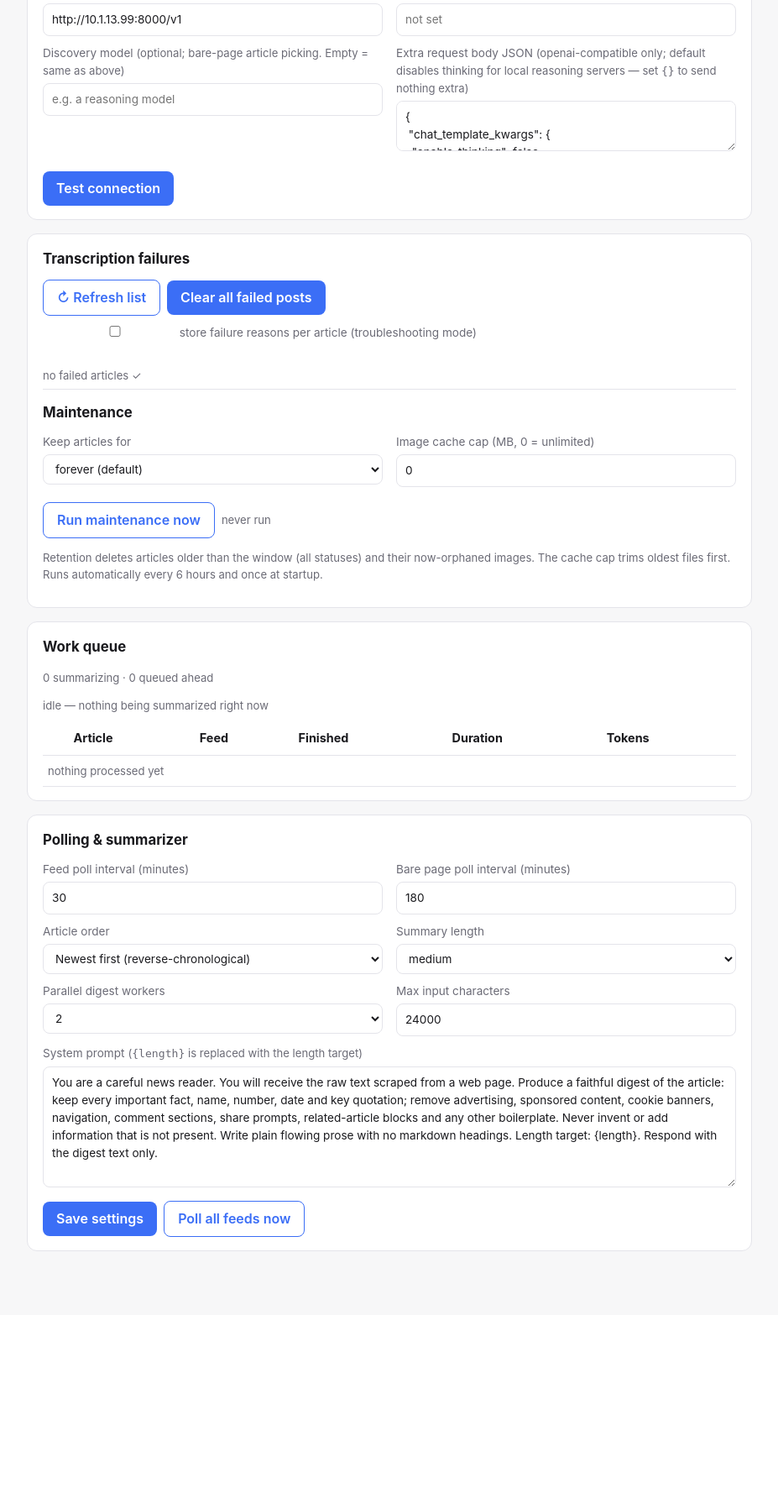
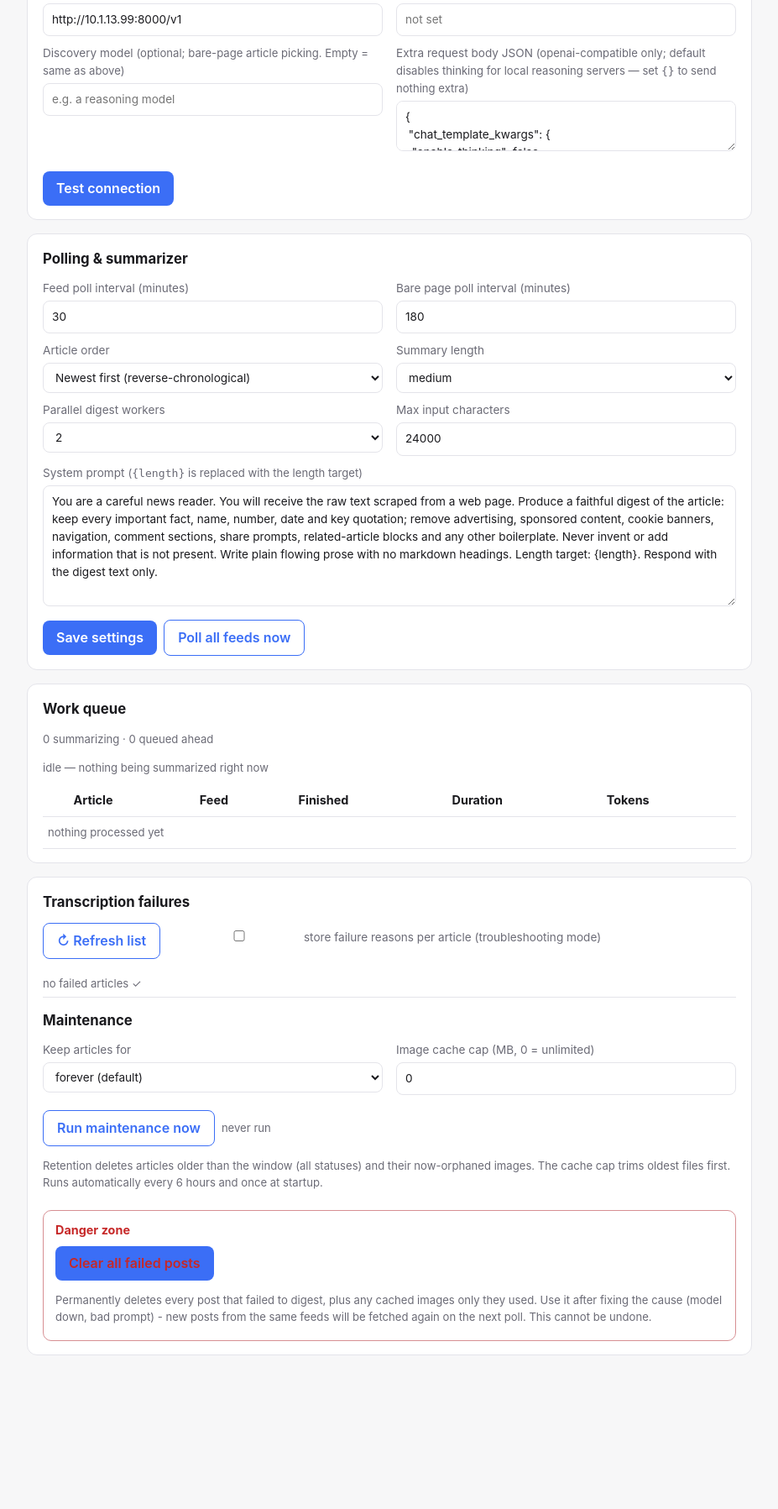
Before and after one commit to nkavassalis/RSSgate, a Flask app: page /admin in a window 1280 px wide. Shown: the part 1640-3437 px from the top of the page at 84% size, without its empty margins (272-1199 px from the left). Before the commit the page ends 3130 px from the top, so only its background shows below. Run offline with Flask 3, Linux system fonts and the light colour scheme; data that the repository does not hold is empty.

Commit message:
v0.61.0: grouped admin nav, autosave feed settings, danger zone, feed filter

```diff
--- a/rssgate/__init__.py
+++ b/rssgate/__init__.py
@@ -1,2 +1,2 @@
 """RSSgate - local RSS feed manager with LLM-transcribed reader view."""
-__version__ = "0.60.0"
+__version__ = "0.61.0"
--- a/rssgate/static/admin.js
+++ b/rssgate/static/admin.js
@@ -23,6 +23,13 @@ document.getElementById('admin-close').addEventListener('click', e => {
 const chk = (root, sel, fb) => root.querySelector(sel) || { checked: !!fb };
 const catChip = v => `<span class="chip user cat" data-name="${esc(v)}">${esc(v)} <b>×</b></span>`;
 
+function applyFeedFilter() {
+  const q = $('feed-q').value.trim().toLowerCase();
+  $('feed-table').querySelectorAll('tbody tr[data-id]').forEach(tr => {
+    tr.hidden = !!q && !tr.dataset.search.includes(q);
+  });
+}
+$('feed-q').addEventListener('input', applyFeedFilter);
 async function renderFeeds() {
   const feeds = await api('/api/feeds');
   ALLCATS = (await api('/api/categories')).map(c => c.name);
@@ -31,6 +38,8 @@ async function renderFeeds() {
   const tbody = $('feed-table').querySelector('tbody');
   tbody.innerHTML = feeds.map(f => `
     <tr data-id="${f.id}" data-was-llm="${f.summarize === 0 ? 0 : 1}"
+        data-search="${esc([f.custom_title, f.title, f.url, f.categories]
+                            .filter(Boolean).join(' ').toLowerCase())}"
         class="${f.enabled ? '' : 'off'}">
       <td><span class="fname-cell" data-role="fname">
           <a href="${esc(f.url)}" target="_blank">${esc(f.custom_title || f.title || f.url)}</a>
@@ -54,6 +63,8 @@ async function renderFeeds() {
       </td>
     </tr>
 `).join('');
+  $('feed-q').hidden = feeds.length <= 8;   // filter earns its space
+  applyFeedFilter();
   // (inline cfg rows replaced by the cog modal)
 
   tbody.querySelectorAll('tr[data-id]').forEach(tr => {
@@ -538,7 +549,14 @@ async function renderLlmStats() {
   $('st-last').textContent = 'last LLM call: ' + (s.last_call_ts || 'never');
 }
 
-renderFeeds(); renderCategories(); loadConfig(); renderUsage(); renderLlmStats(); renderWorkqueue();
+// initial renders are async and change page height: re-apply a deep-link
+// (#sec-*) once they land, or the jump targets a stale position
+Promise.allSettled([renderFeeds(), renderCategories(), loadConfig(),
+                    renderUsage(), renderLlmStats(), renderWorkqueue()])
+  .then(() => {
+    const t = location.hash && document.getElementById(location.hash.slice(1));
+    if (t) t.scrollIntoView({ block: 'start' });
+  });
 setInterval(() => { renderUsage(); renderLlmStats(); }, 15000);
 setInterval(renderWorkqueue, 5000);
 
@@ -624,32 +642,57 @@ async function openFeedCfg(id) {
       </div>
     </div>
     <div class="row">
-      <button class="btn" data-act="apply-cfg">Apply</button>
+      <button class="btn" data-act="cfg-done">Done</button>
       <button class="btn ghost" data-act="cfg-refresh" title="fetch this feed now">&#x21bb; Refresh now</button>
       <button class="btn ghost danger" data-act="cfg-del">&#10005; Delete feed</button>
-      <span class="cfg-status hint"></span>
+      <span class="cfg-status hint">changes save as you make them</span>
     </div>`;
   veil.hidden = false;
   const q = s => body.querySelector(s);
-  q('[data-act=apply-cfg]').addEventListener('click', async () => {
-    const blocked = [...body.querySelectorAll('.cat-pick input:not(:checked)')]
-      .map(i => i.dataset.cat);
-    const patch = { digest_length: q('[data-role=dlen]').value,
-                    system_prompt: q('[data-role=sprompt]').value,
-                    max_input_chars: Math.max(0, +q('[data-role=micap]').value || 0),
-                    sync_deletes: q('[data-role=syncdel]').checked,
-                    summarize: q('[data-role=llm]').checked,
-                    hide_sponsored: q('[data-role=spons]').checked,
-                    images_mode: q('[data-role=imgmode]').value,
-                    category_block: blocked };
-    await api(`/api/feeds/${id}`, { method: 'PUT', body: JSON.stringify(patch) });
-    q('.cfg-status').textContent = 'saved \u2713';
-    const promptChanged = patch.system_prompt !== body.dataset.wasPrompt
-      || patch.digest_length !== body.dataset.wasDlen;
-    const wasLlm = body.dataset.wasLlm === '1';
+  // autosave: each control persists its OWN field on change (textarea on
+  // blur), flashing its label like the Display panel. Settings that change
+  // what a digest IS (prompt, length, LLM on/off) offer a re-process.
+  const FIELD = {
+    dlen:    () => ({ digest_length: q('[data-role=dlen]').value }),
+    sprompt: () => ({ system_prompt: q('[data-role=sprompt]').value }),
+    micap:   () => ({ max_input_chars: Math.max(0, +q('[data-role=micap]').value || 0) }),
+    syncdel: () => ({ sync_deletes: q('[data-role=syncdel]').checked }),
+    llm:     () => ({ summarize: q('[data-role=llm]').checked }),
+    spons:   () => ({ hide_sponsored: q('[data-role=spons]').checked }),
+    imgmode: () => ({ images_mode: q('[data-role=imgmode]').value }),
+    cat:     () => ({ category_block: [...body.querySelectorAll(
+                 '.cat-pick input:not(:checked)')].map(i => i.dataset.cat) }),
+  };
+  body.addEventListener('change', async e => {
+    const el = e.target;
+    const role = el.dataset.role || (el.dataset.cat !== undefined ? 'cat' : '');
+    if (!FIELD[role]) return;
+    const label = el.closest('label') || el;
+    const st = q('.cfg-status');
+    label.classList.add('cfg-saving');
+    try {
+      await api(`/api/feeds/${id}`, { method: 'PUT',
+                                      body: JSON.stringify(FIELD[role]()) });
+      label.classList.remove('cfg-saving'); label.classList.add('cfg-ok');
+      setTimeout(() => label.classList.remove('cfg-ok'), 1200);
+      st.textContent = 'saved \u2713';
+    } catch (err) {
+      label.classList.remove('cfg-saving'); label.classList.add('cfg-bad');
+      setTimeout(() => label.classList.remove('cfg-bad'), 2500);
+      st.textContent = 'save failed: ' + err.message;
+      return;
+    }
+    let redo = false;
+    if (role === 'sprompt' && el.value !== body.dataset.wasPrompt) {
+      body.dataset.wasPrompt = el.value; redo = true; }
+    if (role === 'dlen' && el.value !== body.dataset.wasDlen) {
+      body.dataset.wasDlen = el.value; redo = true; }
+    if (role === 'llm' && (el.checked ? '1' : '0') !== body.dataset.wasLlm) {
+      body.dataset.wasLlm = el.checked ? '1' : '0'; redo = true; }
     await renderFeeds();
-    if (promptChanged || wasLlm !== patch.summarize) await maybeRedigest(id);
+    if (redo) await maybeRedigest(id);
   });
+  q('[data-act=cfg-done]').addEventListener('click', () => { veil.hidden = true; });
   q('[data-act=cfg-refresh]').addEventListener('click', async () => {
     const st = q('.cfg-status');
     st.textContent = 'refreshing\u2026';
--- a/rssgate/static/style.css
+++ b/rssgate/static/style.css
@@ -297,7 +297,7 @@ label.cfg-bad { box-shadow:0 0 0 2px #c62828; border-radius:4px; }
 
 /* two-pane admin settings nav */
 .admin-body { display:block; }
-.sec-col { display:block; min-width:0; }
+.sec-col { display:block; min-width:0; padding-bottom:45vh; } /* last panels can reach the top */
 .sec-nav { display:flex; flex-wrap:wrap; gap:6px; margin:0 0 14px;
   position:sticky; top:54px; z-index:5; background:var(--bg); padding:6px 0; }
 .sec-nav a { font-size:.78rem; padding:5px 10px; border-radius:999px;
@@ -359,4 +359,16 @@ select.imgmode { width:auto; display:inline-block; margin:0 0 0 8px;
   .pip-ok  { color:#4be08a; }
   .pip-err { color:#ff7a6e; }
 }
-section.panel { scroll-margin-top:72px; }
+
+/* admin: grouped nav, danger zone, feed filter */
+.nav-group { display:none; font-size:.68rem; font-weight:700;
+  letter-spacing:.06em; text-transform:uppercase; color:var(--muted);
+  padding:10px 10px 2px; }
+.nav-group:first-child { padding-top:0; }
+@media (min-width: 960px) { .nav-group { display:block; } }
+.danger-zone { margin-top:22px; padding:12px 14px 4px;
+  border:1px solid color-mix(in srgb, #c62828 45%, var(--line));
+  border-radius:10px; }
+.danger-zone h3 { margin:0 0 8px; font-size:.9rem; color:#c62828; }
+@media (prefers-color-scheme: dark) { .danger-zone h3, .btn.danger { color:#ff7a6e; } }
+.feed-q { width:100%; margin:0 0 10px; }
--- a/rssgate/templates/admin.html
+++ b/rssgate/templates/admin.html
@@ -23,15 +23,19 @@ RSSgate Admin</title>
 <main class="admin-main">
   <div class="admin-body">
   <nav class="sec-nav" aria-label="Settings sections">
+    <span class="nav-group">Overview</span>
     <a href="#sec-status">Status</a>
     <a href="#sec-usage">Usage &amp; performance</a>
+    <span class="nav-group">Reading</span>
     <a href="#sec-display">Display &amp; sharing</a>
     <a href="#sec-categories">Categories</a>
+    <span class="nav-group">Sources</span>
     <a href="#sec-feeds">Feeds</a>
+    <span class="nav-group">Processing</span>
     <a href="#sec-llm">Language model</a>
+    <a href="#sec-polling">Polling &amp; digests</a>
+    <a href="#sec-queue">Work queue</a>
     <a href="#sec-failures">Failures &amp; cleanup</a>
-    <a href="#sec-queue">Work queue</a>
-    <a href="#sec-polling">Polling &amp; digests</a>
   </nav>
   <div class="sec-col">
 
@@ -100,6 +104,8 @@ RSSgate Admin</title>
 
   <section class="panel" id="sec-feeds">
     <h2>Feeds</h2>
+    <input id="feed-q" class="feed-q" type="search" hidden
+           placeholder="filter feeds by name, address or category">
     <table class="feed-table" id="feed-table">
       <thead><tr><th>Feed</th><th>Categories</th><th>Enabled</th>
       <th>Last fetch</th><th></th></tr></thead>
@@ -144,51 +150,6 @@ RSSgate Admin</title>
     </div>
   </section>
 
-  <section class="panel" id="sec-failures">
-    <h2>Transcription failures</h2>
-    <div class="row">
-      <button class="btn ghost" id="fail-refresh">&#8635; Refresh list</button>
-      <button class="btn" id="fail-clear-btn">Clear all failed posts</button>
-      <span id="fail-clear-result" class="hint"></span>
-      <label class="inline-check"><input type="checkbox" id="cfg-logfail">
-        store failure reasons per article (troubleshooting mode)</label>
-    </div>
-    <ul id="failure-list" class="failure-list"><li class="hint">click Refresh</li></ul>
-
-    <h2>Maintenance</h2>
-    <div class="grid2">
-      <label>Keep articles for
-        <select id="cfg-retention">
-          <option value="0">forever (default)</option>
-          <option value="1">1 month</option>
-          <option value="3">3 months</option>
-          <option value="6">6 months</option>
-          <option value="12">12 months</option>
-          <option value="24">24 months</option>
-        </select></label>
-      <label>Image cache cap (MB, 0 = unlimited)
-        <input id="cfg-imgcap" type="number" min="0" step="50"></label>
-    </div>
-    <div class="row">
-      <button class="btn ghost" id="maint-run-btn">Run maintenance now</button>
-      <span id="maint-result" class="hint"></span>
-    </div>
-    <p class="hint">Retention deletes articles older than the window (all statuses)
-      and their now-orphaned images. The cache cap trims oldest files first.
-      Runs automatically every 6 hours and once at startup.</p>
-  </section>
-
-  <section class="panel" id="sec-queue">
-    <h2>Work queue</h2>
-    <p class="hint" id="wq-summary">–</p>
-    <div id="wq-current" class="wq-current"></div>
-    <table class="feed-table" id="wq-table">
-      <thead><tr><th></th><th>Article</th><th>Feed</th><th>Finished</th>
-        <th>Duration</th><th>Tokens</th></tr></thead>
-      <tbody></tbody>
-    </table>
-  </section>
-
   <section class="panel" id="sec-polling">
     <h2>Polling &amp; summarizer</h2>
     <div class="grid2">
@@ -223,6 +184,63 @@ RSSgate Admin</title>
       <span id="save-result" class="hint"></span>
     </div>
   </section>
+
+  <section class="panel" id="sec-queue">
+    <h2>Work queue</h2>
+    <p class="hint" id="wq-summary">–</p>
+    <div id="wq-current" class="wq-current"></div>
+    <table class="feed-table" id="wq-table">
+      <thead><tr><th></th><th>Article</th><th>Feed</th><th>Finished</th>
+        <th>Duration</th><th>Tokens</th></tr></thead>
+      <tbody></tbody>
+    </table>
+  </section>
+
+  <section class="panel" id="sec-failures">
+    <h2>Transcription failures</h2>
+    <div class="row">
+      <button class="btn ghost" id="fail-refresh">&#8635; Refresh list</button>
+      <label class="inline-check"><input type="checkbox" id="cfg-logfail">
+        store failure reasons per article (troubleshooting mode)</label>
+    </div>
+    <ul id="failure-list" class="failure-list"><li class="hint">click Refresh</li></ul>
+
+    <h2>Maintenance</h2>
+    <div class="grid2">
+      <label>Keep articles for
+        <select id="cfg-retention">
+          <option value="0">forever (default)</option>
+          <option value="1">1 month</option>
+          <option value="3">3 months</option>
+          <option value="6">6 months</option>
+          <option value="12">12 months</option>
+          <option value="24">24 months</option>
+        </select></label>
+      <label>Image cache cap (MB, 0 = unlimited)
+        <input id="cfg-imgcap" type="number" min="0" step="50"></label>
+    </div>
+    <div class="row">
+      <button class="btn ghost" id="maint-run-btn">Run maintenance now</button>
+      <span id="maint-result" class="hint"></span>
+    </div>
+    <p class="hint">Retention deletes articles older than the window (all statuses)
+      and their now-orphaned images. The cache cap trims oldest files first.
+      Runs automatically every 6 hours and once at startup.</p>
+
+    <div class="danger-zone">
+      <h3>Danger zone</h3>
+      <div class="row">
+        <button class="btn danger" id="fail-clear-btn">Clear all failed posts</button>
+        <span id="fail-clear-result" class="hint"></span>
+      </div>
+      <p class="hint">Permanently deletes every post that failed to digest,
+        plus any cached images only they used. Use it after fixing the cause
+        (model down, bad prompt) - new posts from the same feeds will be
+        fetched again on the next poll. This cannot be undone.</p>
+    </div>
+  </section>
+
+
 
 
 
```
Also changed, not shown: tests/test_ui_real.py (+57 -7 lines).
